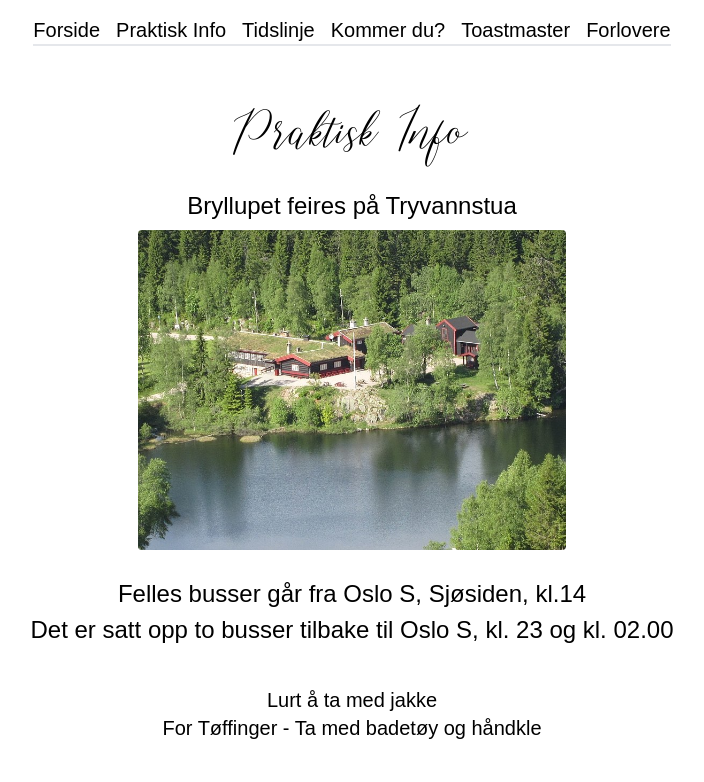
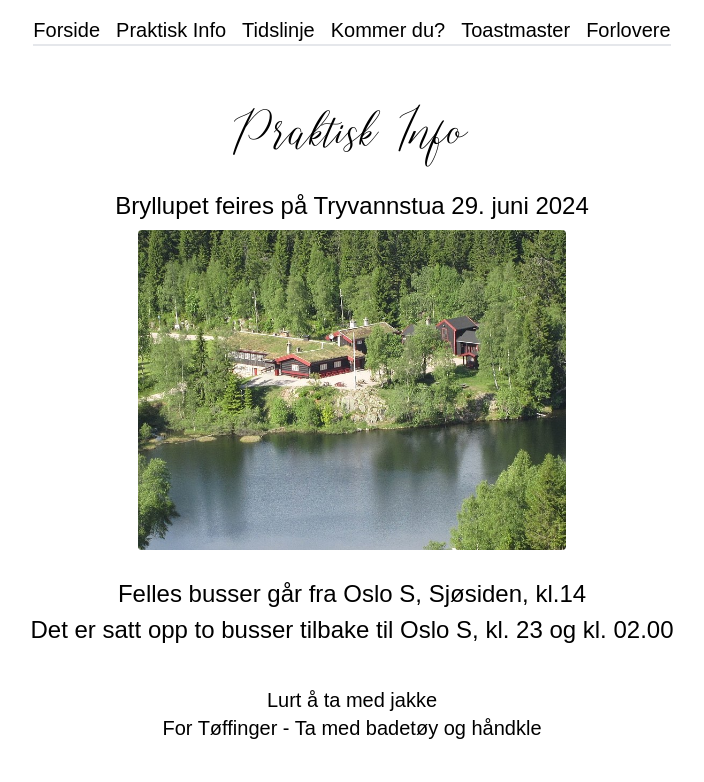
Before and after one commit to premer1/bryllup, a React (Create React App) app: page /praktisk-info in a window 1280 px wide. Shown: the top 782 px of the page, without its empty margins (288-992 px from the left). Built offline with nearby package versions, Linux system fonts and the light colour scheme.

Commit message:
legge-til-dato-praktisk-info: la til dato etter tryvannstua

```diff
--- a/src/routes/PraktiskInfo.jsx
+++ b/src/routes/PraktiskInfo.jsx
@@ -8,7 +8,7 @@ const PraktiskInfo = () => {
       </div>
 
       <div className='flex flex-col justify-center items-center mt-4 p-3 text-2xl'>
-      <h2>Bryllupet feires på Tryvannstua</h2>
+      <h2>Bryllupet feires på Tryvannstua 29. juni 2024</h2>
       <img src={Tryvannstua} alt="img" className='h-80 rounded mt-2'/>
       </div>
 
```
